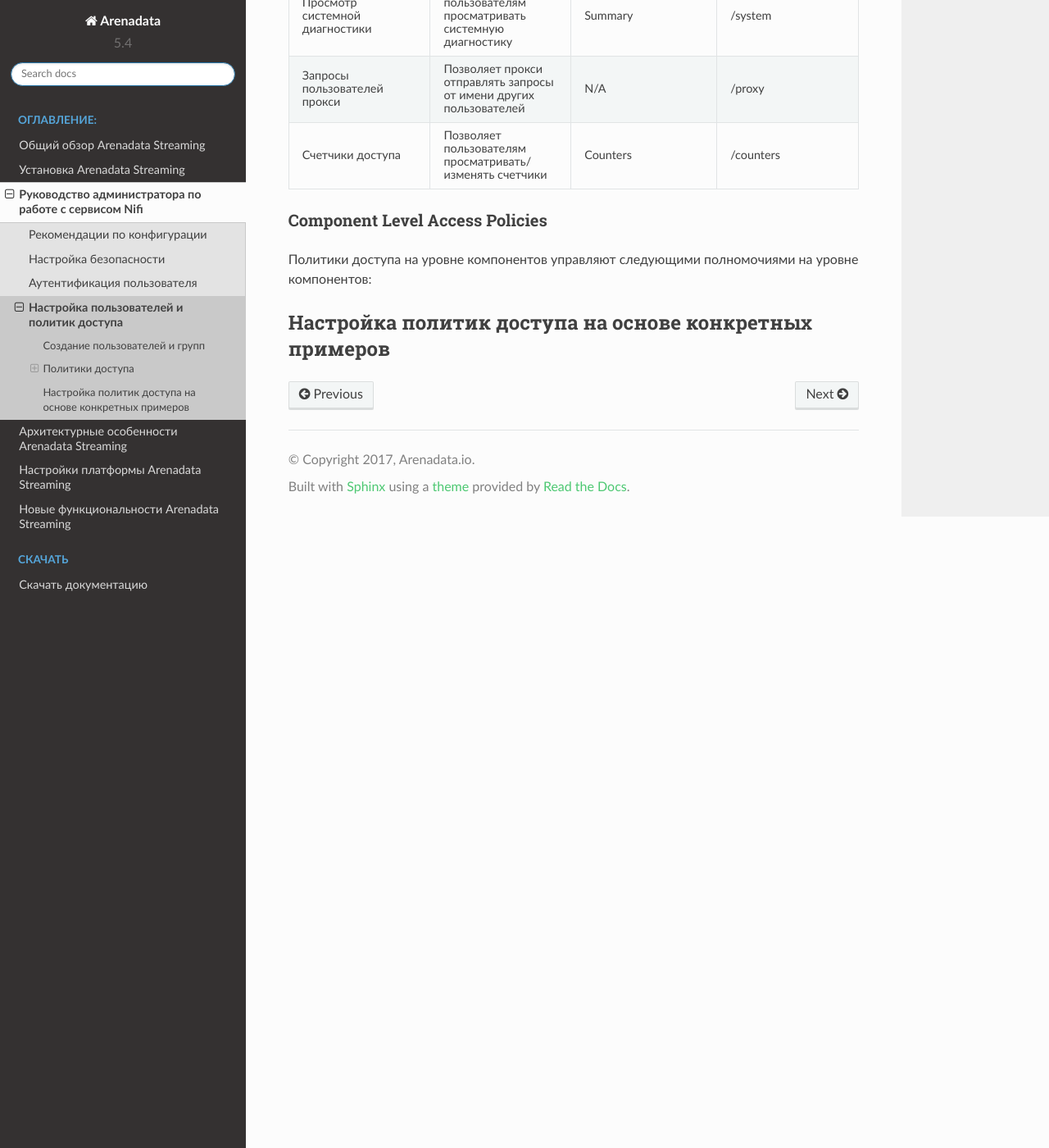
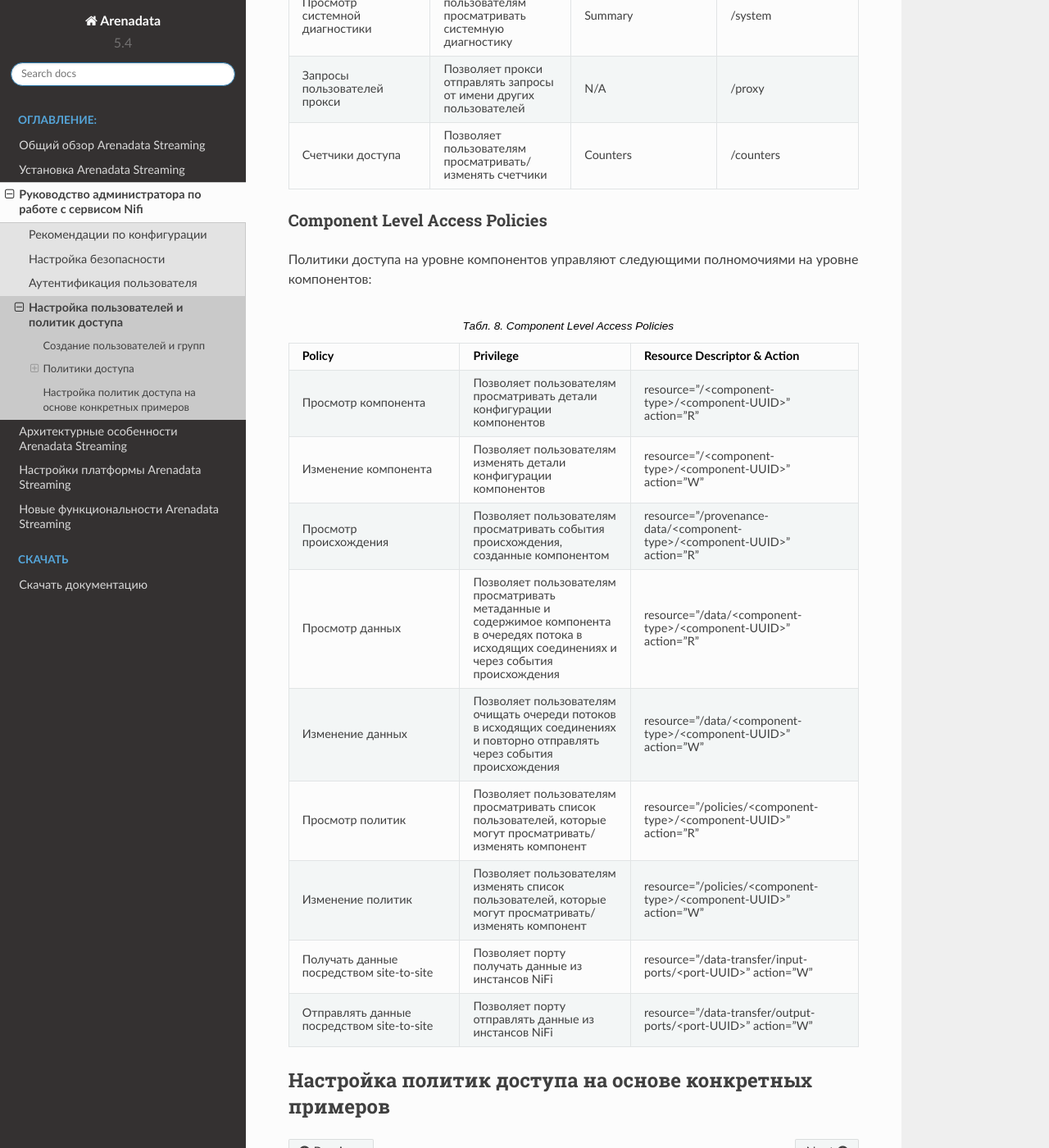
Before and after one commit to arenadata/docs_ads, a Sphinx documentation site: the page built from source/AdminNIFI/Policies.rst, in a window 1280 px wide and 1400 px high, scrolled down 3589 px. Shown: the whole window at 82% size. Built offline with Sphinx 7.4.7 and the Read the Docs theme 2.0.0, drawn with Linux system fonts in a browser that asks for light colours; pages that are not in the unit, such as notebooks, are missing from menus.

Commit message:
Update Policies.rst

```diff
--- a/source/AdminNIFI/Policies.rst
+++ b/source/AdminNIFI/Policies.rst
@@ -89,17 +89,15 @@
    :header: "Policy", "Privilege", "Resource Descriptor & Action"
    :widths: 30, 30, 40
 
-   "Просмотр компонента", "Позволяет пользователям просматривать детали конфигурации компонентов", "::
-      resource="/<component-type>/<component-UUID>" action="R"
-   "
-   "", "", ""
-   "", "", ""
-   "", "", ""
-   "", "", ""
-   "", "", ""
-   "", "", ""
-   "", "", ""
-   "", "", ""
+   "Просмотр компонента", "Позволяет пользователям просматривать детали конфигурации компонентов", resource="/<component-type>/<component-UUID>" action="R"
+   "Изменение компонента", "Позволяет пользователям изменять детали конфигурации компонентов", resource="/<component-type>/<component-UUID>" action="W"
+   "Просмотр происхождения", "Позволяет пользователям просматривать события происхождения, созданные компонентом", resource="/provenance-data/<component-type>/<component-UUID>" action="R"
+   "Просмотр данных", "Позволяет пользователям просматривать метаданные и содержимое компонента в очередях потока в исходящих соединениях и через события происхождения", resource="/data/<component-type>/<component-UUID>" action="R"
+   "Изменение данных", "Позволяет пользователям очищать очереди потоков в исходящих соединениях и повторно отправлять через события происхождения", resource="/data/<component-type>/<component-UUID>" action="W"
+   "Просмотр политик", "Позволяет пользователям просматривать список пользователей, которые могут просматривать/изменять компонент", resource="/policies/<component-type>/<component-UUID>" action="R"
+   "Изменение политик", "Позволяет пользователям изменять список пользователей, которые могут просматривать/изменять компонент", resource="/policies/<component-type>/<component-UUID>" action="W"
+   "Получать данные посредством site-to-site", "Позволяет порту получать данные из инстансов NiFi", resource="/data-transfer/input-ports/<port-UUID>" action="W"
+   "Отправлять данные посредством site-to-site", "Позволяет порту отправлять данные из инстансов NiFi", resource="/data-transfer/output-ports/<port-UUID>" action="W"
 
 
 
```
